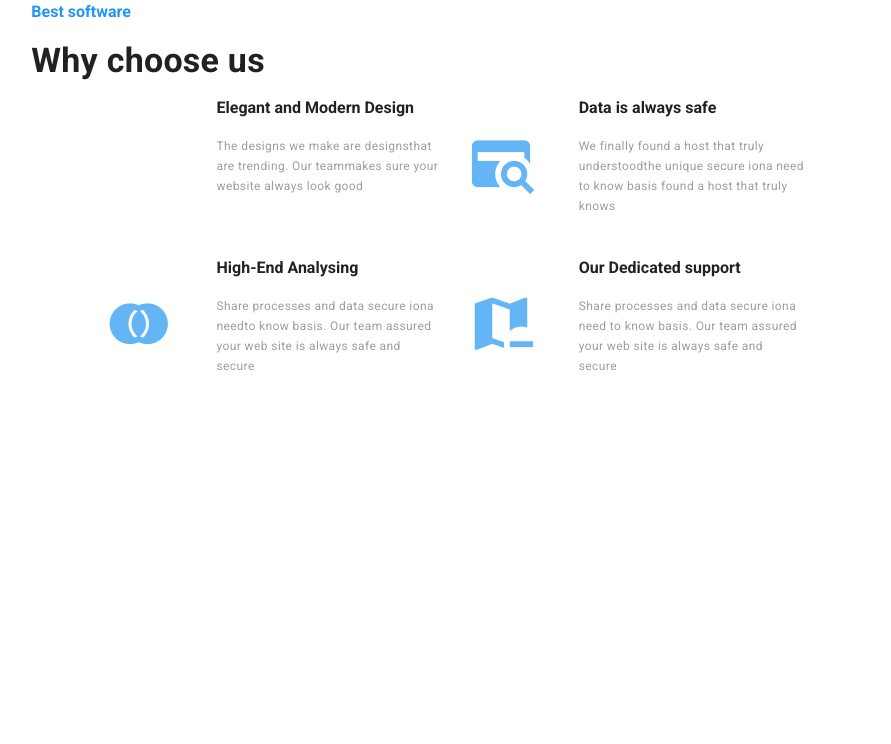
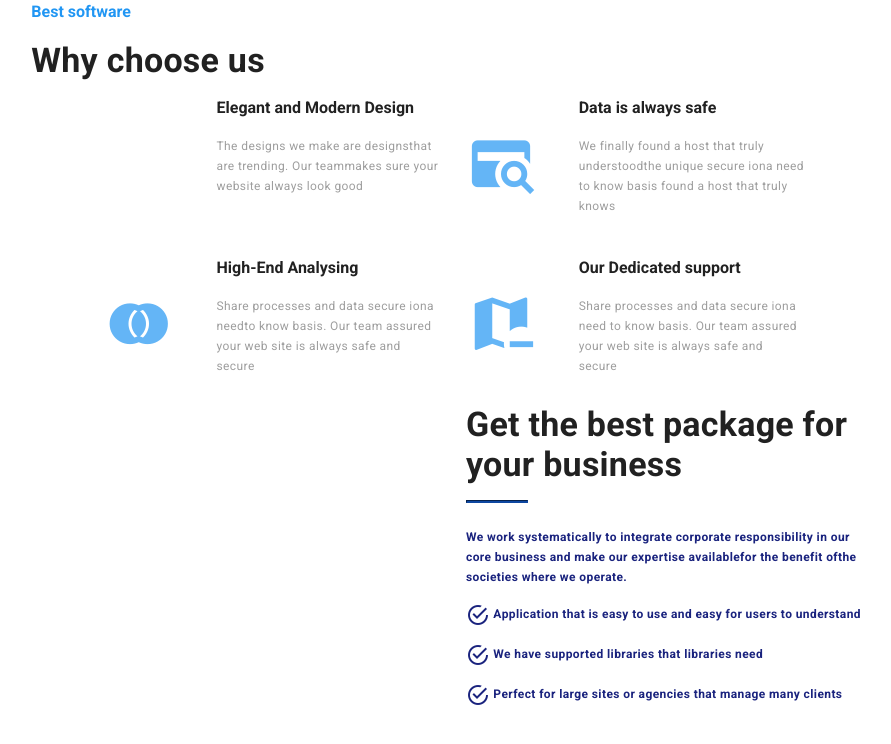
Before and after one commit to Keyula-dev/Keyula-software-template, a Vue app: page / in a window 1280 px wide. Shown: the top 744 px of the page, without its empty margins (186-1077 px from the left). Built offline with nearby package versions, Linux system fonts and the light colour scheme.

Commit message:
best.vue

```diff
--- /dev/null
+++ b/src/components/HomeComponents/Best.vue
@@ -0,0 +1,32 @@
+<template>
+  <div>
+      <v-row align="center" justify="center">
+          <v-col cols="12" xs="12" sm="6" md="6" lg="6" xl="6">
+
+          </v-col>
+          <v-col cols="12" xs="12" sm="6" md="6" lg="6" xl="6">
+              <div>
+                  <p class="font-weight-bold text-h4">Get the best package for your business</p>
+                  <hr style="height:3px;width:15%;" class="blue darken-4">
+                  <br>
+
+                  <p style="color:#1A237E;" class="text-caption font-weight-bold">We work systematically to integrate corporate responsibility in our core business and make our expertise availablefor the benefit ofthe societies where we operate.</p>
+
+                  <p style="color:#1A237E;" class="text-caption font-weight-bold"><v-icon color="#1A237E"> mdi-checkbox-marked-circle-outline</v-icon >   Application that is easy to use and easy for users to understand</p>
+                  <p style="color:#1A237E;" class="text-caption font-weight-bold"><v-icon color="#1A237E"> mdi-checkbox-marked-circle-outline</v-icon >   We have supported libraries that libraries need</p>
+                  <p style="color:#1A237E;" class="text-caption font-weight-bold"><v-icon color="#1A237E">mdi-checkbox-marked-circle-outline</v-icon>    Perfect for large sites or agencies that manage many clients</p>
+              </div>
+          </v-col>
+      </v-row>
+  </div>
+</template>
+
+<script>
+export default {
+
+}
+</script>
+
+<style>
+
+</style>
--- a/src/views/Home.vue
+++ b/src/views/Home.vue
@@ -1,17 +1,27 @@
 <template>
   <div class="home">
     <Why />
+    <v-row align="center" justify="center">
+      <v-col cols="1" xs="12" sm="2" md="2" lg="1" xl="1" />
+      <v-col cols="10" xs="12" sm="8" md="8" lg="8" xl="8">
+        <Best />
+      </v-col>
+      <v-col cols="1" xs="12" sm="1" md="1" lg="1" xl="1" />
+    </v-row>
+
   </div>
 </template>
 
 <script>
 // @ is an alias to /src
 import Why from '../components/HomeComponents/Why'
+import Best from '../components/HomeComponents/Best'
 
 export default {
   name: 'Home',
   components: {
-    Why
+    Why,
+    Best
   }
 }
 </script>
```
